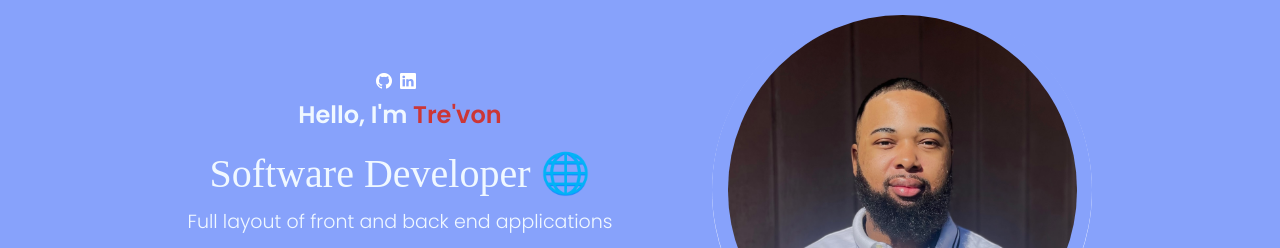
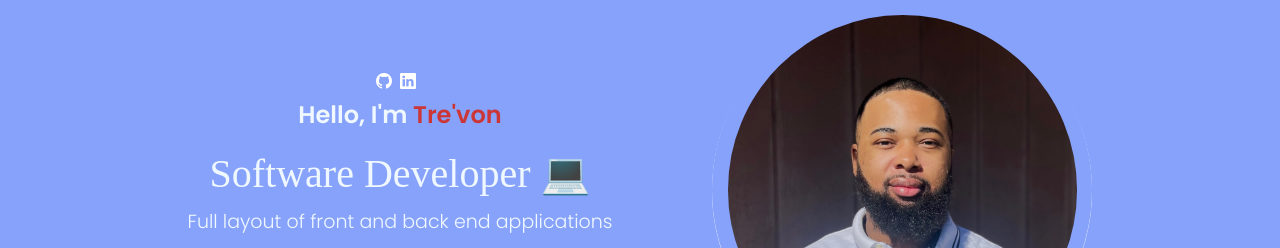
Before and after one commit to tremitch504/Portfolio, a React (Create React App) app in the folder client/: page / in a window 1280 px wide. Shown: the top 248 px of the page. Built offline with nearby package versions, Linux system fonts and the light colour scheme; a web font is replaced by a local one.

Commit message:
change logo for home page

```diff
--- a/client/src/PortfolioContainer/HomePage/Profile.js
+++ b/client/src/PortfolioContainer/HomePage/Profile.js
@@ -41,7 +41,7 @@ return (
                     {" "}
                     <h1>
                        {" "}
-                       Software Developer 🌐
+                       Software Developer 💻
                        {/* <Typical
                        loop={Infinity}
                        steps={[
```
